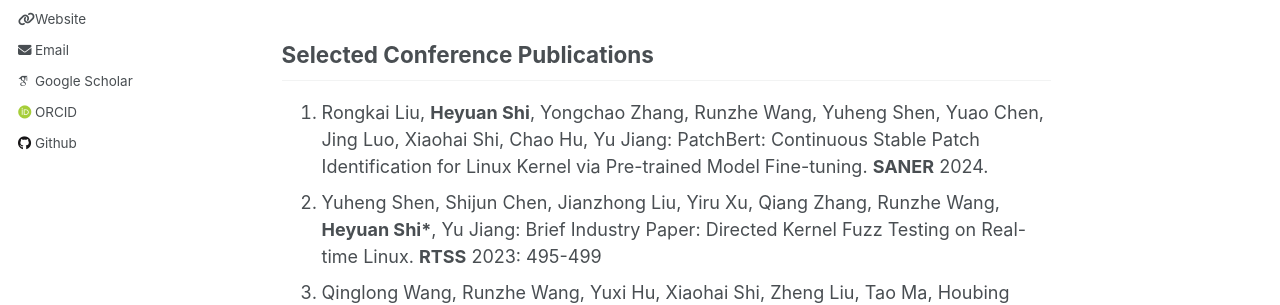
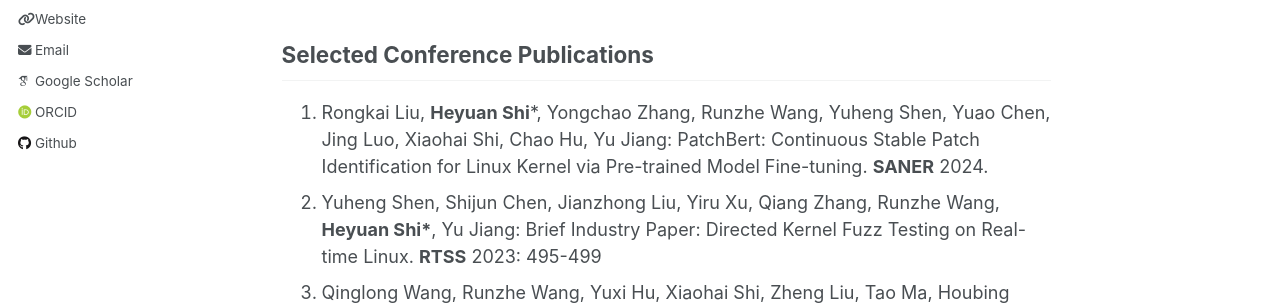
Before and after one commit to shiheyuan/shiheyuan.github.io, a Jekyll site: the page built from _pages/about.md, in a window 1280 px wide and 900 px high. Shown: the part 423-728 px from the top of the window. Built offline with Jekyll 4.4.1, drawn with Linux system fonts in a browser that asks for light colours; some web fonts are replaced.

```diff
--- a/_pages/about.md
+++ b/_pages/about.md
@@ -15,7 +15,7 @@ Heyuan Shi received the B.S. degree in School of Information Science and Enginee
 
 ## Selected Conference Publications
 
-1. Rongkai Liu, **Heyuan Shi**, Yongchao Zhang, Runzhe Wang, Yuheng Shen, Yuao Chen, Jing Luo, Xiaohai Shi, Chao Hu, Yu Jiang: PatchBert: Continuous Stable Patch Identification for Linux Kernel via Pre-trained Model Fine-tuning. **SANER** 2024.
+1. Rongkai Liu, **Heyuan Shi***, Yongchao Zhang, Runzhe Wang, Yuheng Shen, Yuao Chen, Jing Luo, Xiaohai Shi, Chao Hu, Yu Jiang: PatchBert: Continuous Stable Patch Identification for Linux Kernel via Pre-trained Model Fine-tuning. **SANER** 2024.
 2. Yuheng Shen, Shijun Chen, Jianzhong Liu, Yiru Xu, Qiang Zhang, Runzhe Wang, **Heyuan Shi\***, Yu Jiang: Brief Industry Paper: Directed Kernel Fuzz Testing on Real-time Linux. **RTSS** 2023: 495-499
 3. Qinglong Wang, Runzhe Wang, Yuxi Hu, Xiaohai Shi, Zheng Liu, Tao Ma, Houbing Song, **Heyuan Shi\***: KeenTune: Automated Tuning Tool for Cloud Application Performance Testing and Optimization. **ISSTA** 2023: 1487-1490
 4. Runzhe Wang, Qinglong Wang, Yuxi Hu, **Heyuan Shi\***, Yuheng Shen, Yu Zhan, Ying Fu, Zheng Liu, Xiaohai Shi, Yu Jiang: Industry practice of configuration auto-tuning for cloud applications and services. **ESEC/SIGSOFT FSE** 2022: 1555-1565
```
